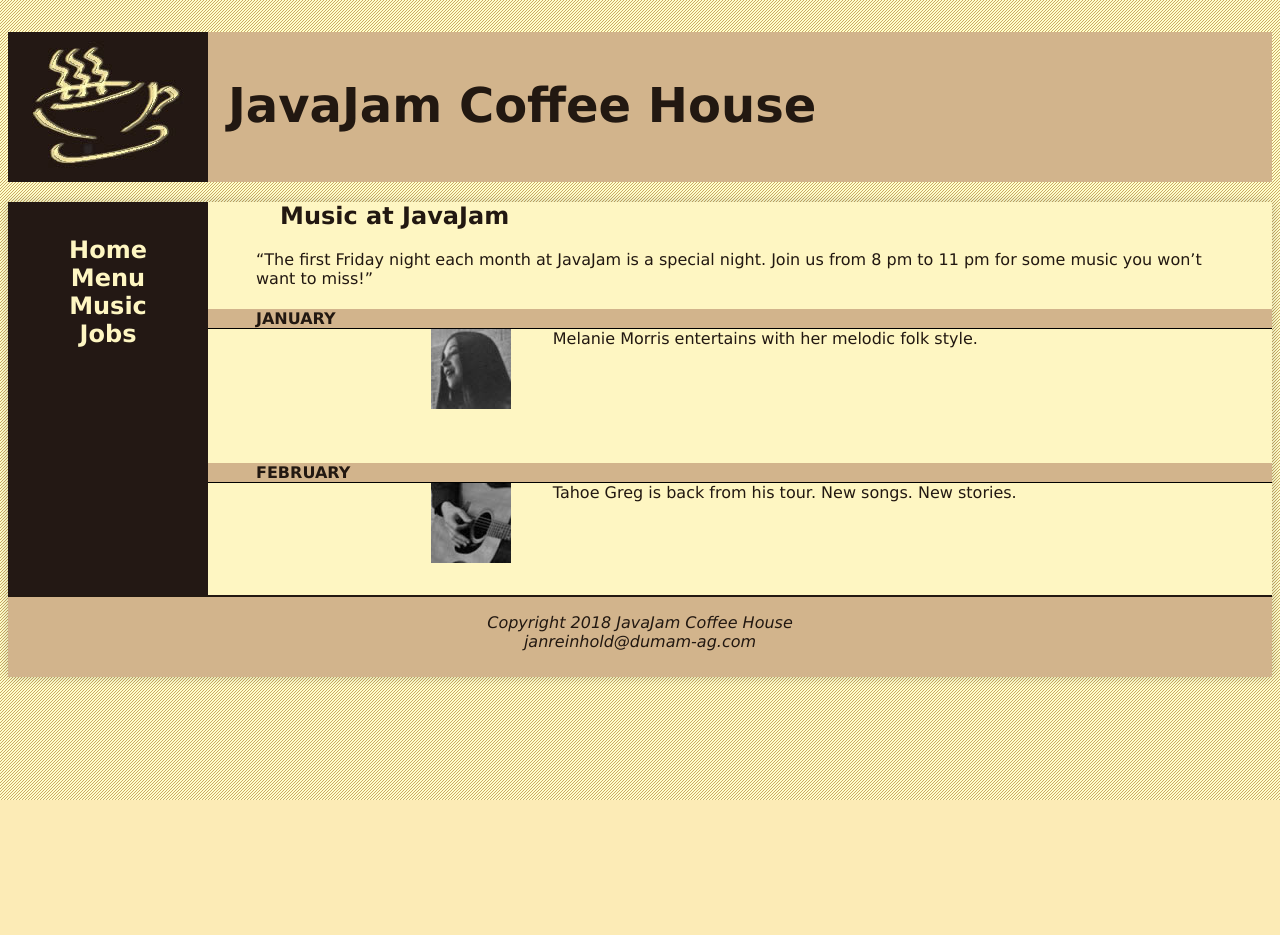
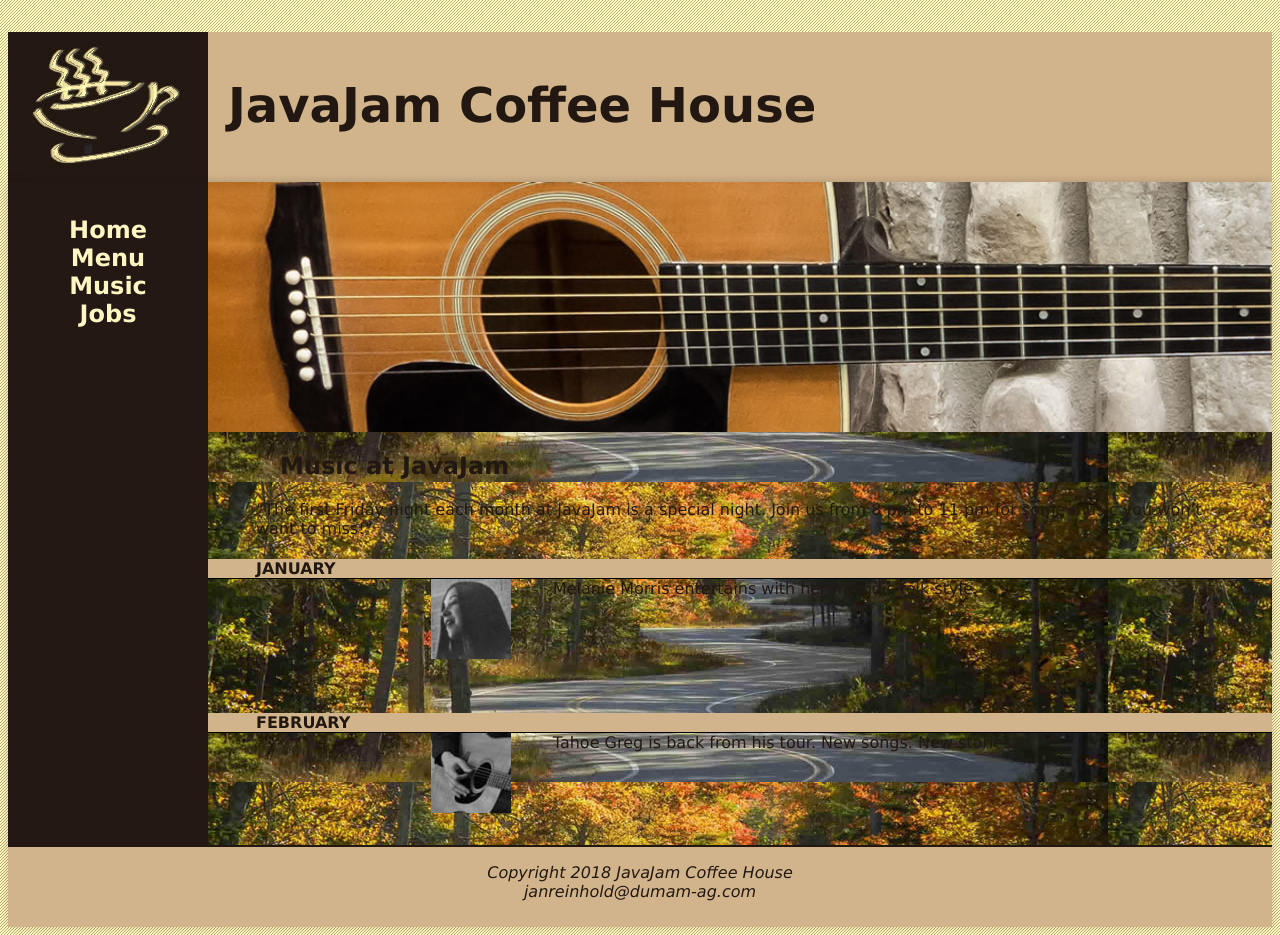
Before and after one commit to JanReins/HMTL-CSS_CLASS, a plain HTML site: page DUMAM-AG_javajamcss_WP_10.11.2023/music.html in a window 1280 px wide. Before the commit the page ends 800 px from the top, so only its background shows below. Drawn offline with Linux system fonts and the light colour scheme.

Commit message:
10.17.2023

```diff
--- a/DUMAM-AG_javajamcss_WP_10.11.2023/javajam.css
+++ b/DUMAM-AG_javajamcss_WP_10.11.2023/javajam.css
@@ -27,7 +27,7 @@ body {
 header {
     background-color: #D2B48C;
     height: 150px;
-    background-image: url('javajamlogo.jpg');
+    background-image: url("javajamlogo.jpg");
     background-repeat: no-repeat;
     background-size: contain;
         }
@@ -102,7 +102,7 @@ h4 {
 
 main {
     display: block;
-    background-image: hero.jpg;
+    background-image: url("hero.jpg");
     padding-left: 0;
     padding-right: 0;
     margin-left: 200px;
--- a/DUMAM-AG_javajamcss_WP_10.11.2023/music.html
+++ b/DUMAM-AG_javajamcss_WP_10.11.2023/music.html
@@ -24,6 +24,7 @@ VERSION:v.6.0
             </nav>
 
             <main>
+                <div id="heroguitar"></div>
                 <h2>Music at JavaJam</h2>
                 <p>“The first Friday night each month at JavaJam is a special night.
                     Join us from 8 pm to 11 pm for some music you won’t want to
```
